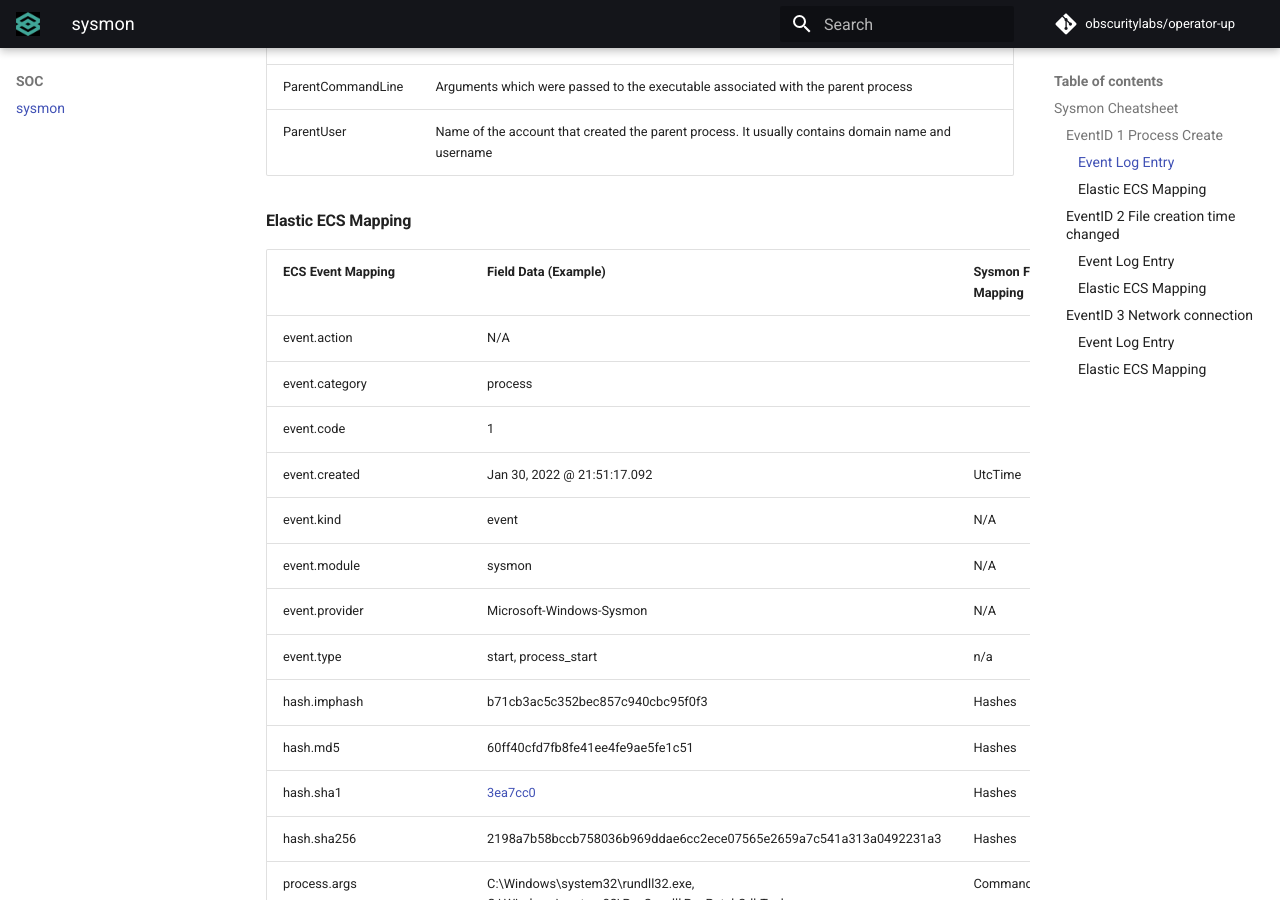
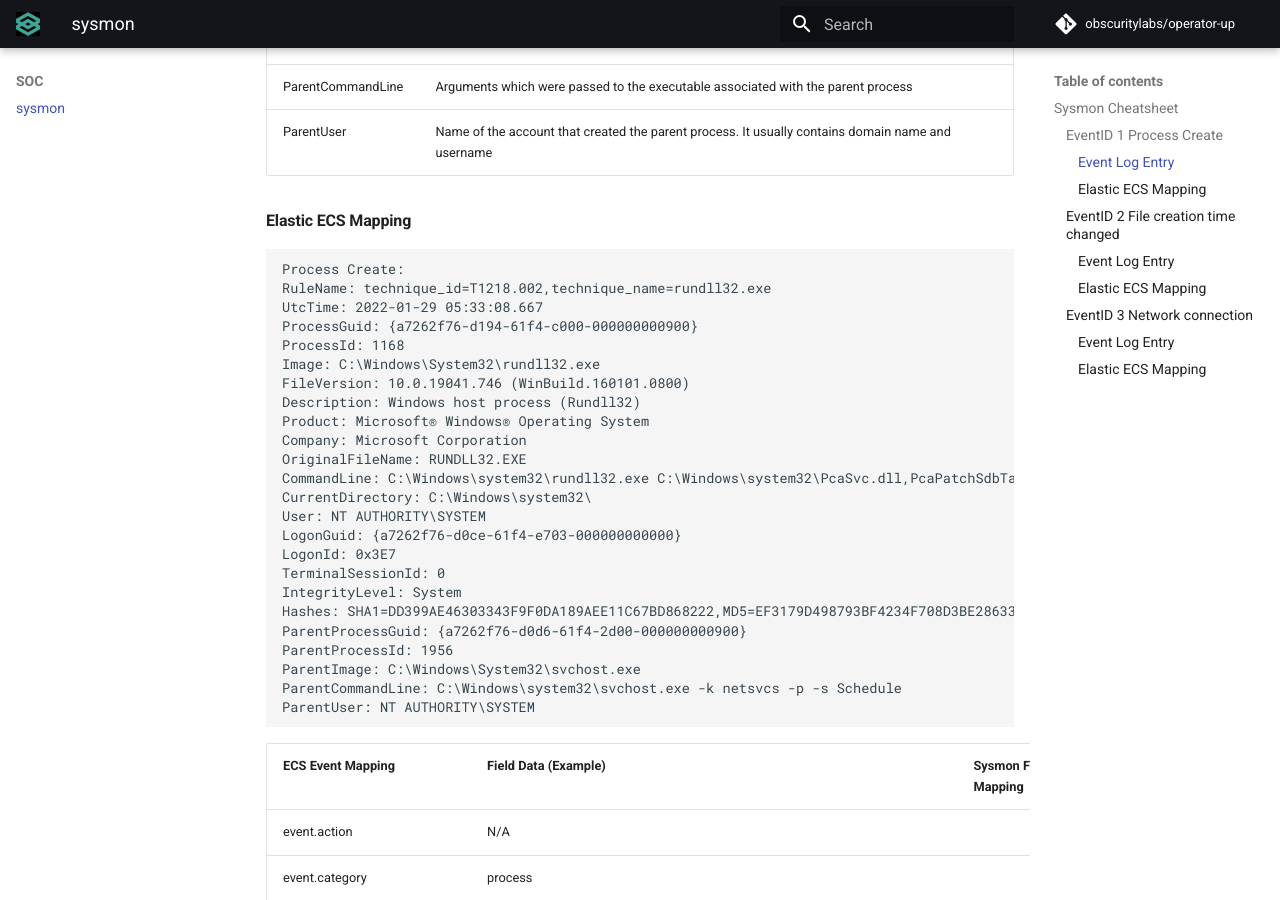
Before and after one commit to obscuritylabs/operator-up, an MkDocs documentation site: the page built from docs/soc/sysmon/sysmon.md, in a window 1280 px wide and 900 px high, scrolled down 1437 px. Built offline with MkDocs 1.6.1 and Material for MkDocs 9.7.7, drawn with Linux system fonts in a browser that asks for light colours; comment, search, counter and statistics services are not loaded.

````diff
--- a/docs/soc/sysmon/sysmon.md
+++ b/docs/soc/sysmon/sysmon.md
@@ -35,6 +35,34 @@
 | ParentUser        | Name of the account that created the parent process. It usually contains domain name and username                                             |
 
 #### Elastic ECS Mapping
+
+```text
+Process Create:
+RuleName: technique_id=T1218.002,technique_name=rundll32.exe
+UtcTime: 2022-01-29 05:33:08.667
+ProcessGuid: {a7262f76-d194-61f4-c000-000000000900}
+ProcessId: 1168
+Image: C:\Windows\System32\rundll32.exe
+FileVersion: 10.0.19041.746 (WinBuild.160101.0800)
+Description: Windows host process (Rundll32)
+Product: Microsoft® Windows® Operating System
+Company: Microsoft Corporation
+OriginalFileName: RUNDLL32.EXE
+CommandLine: C:\Windows\system32\rundll32.exe C:\Windows\system32\PcaSvc.dll,PcaPatchSdbTask
+CurrentDirectory: C:\Windows\system32\
+User: NT AUTHORITY\SYSTEM
+LogonGuid: {a7262f76-d0ce-61f4-e703-000000000000}
+LogonId: 0x3E7
+TerminalSessionId: 0
+IntegrityLevel: System
+Hashes: SHA1=DD399AE46303343F9F0DA189AEE11C67BD868222,MD5=EF3179D498793BF4234F708D3BE28633,SHA256=B53F3C0CD32D7F20849850768DA6431E5F876B7BFA61DB0AA0700B02873393FA,IMPHASH=4DB27267734D1576D75C991DC70F68AC
+ParentProcessGuid: {a7262f76-d0d6-61f4-2d00-000000000900}
+ParentProcessId: 1956
+ParentImage: C:\Windows\System32\svchost.exe
+ParentCommandLine: C:\Windows\system32\svchost.exe -k netsvcs -p -s Schedule
+ParentUser: NT AUTHORITY\SYSTEM
+```
+
 | ECS Event Mapping | Field Data (Example) | Sysmon Field Mapping |
 |----|----|----|
 | event.action | N/A |
````
